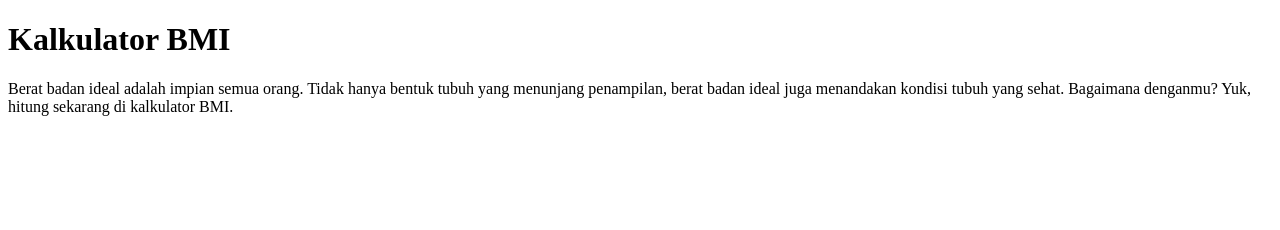
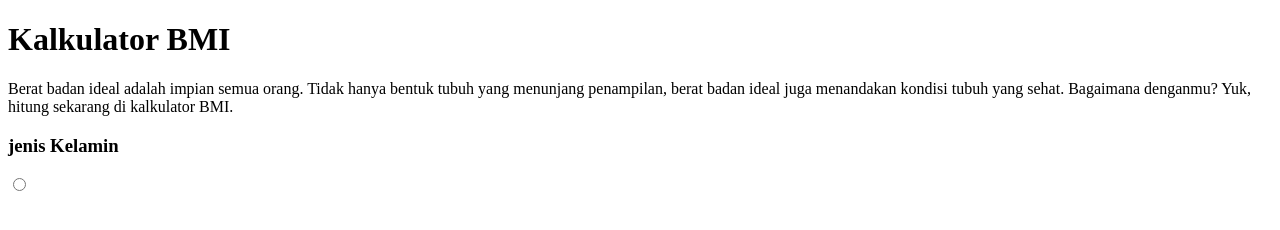
Before and after one commit to revou-fundamental-course/5-aug-24-Say-YEED, a plain HTML site: page index.html in a window 1280 px wide. Drawn offline with Linux system fonts and the light colour scheme.

Commit message:
Update index.html

```diff
--- a/index.html
+++ b/index.html
@@ -20,7 +20,12 @@
                Yuk, hitung sekarang di kalkulator BMI.</p>
         </article>
 
-        <form></form>
+        <form>
+            <div>
+                <h3>jenis Kelamin</h3>
+                <input type="radio">
+            </div>
+        </form>
 
         <article></article>
 
```
